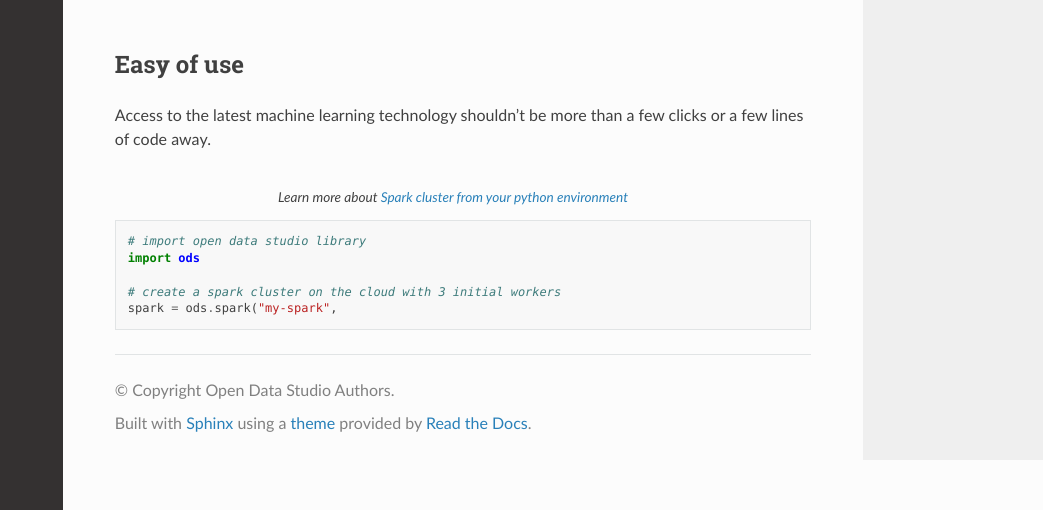
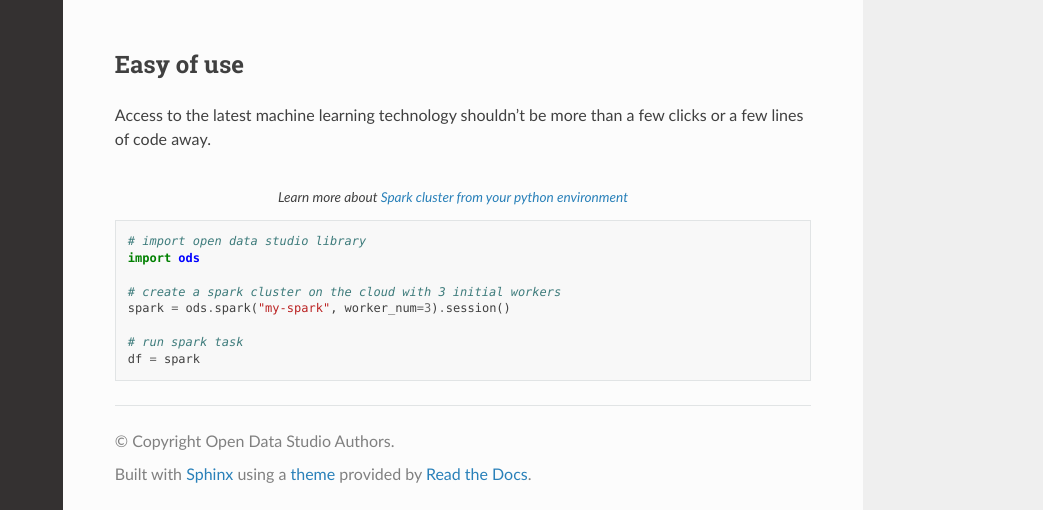
Before and after one commit to Forethoughts/forethoughts-datastudio, a Sphinx documentation site: the page built from docs/index.rst, in a window 1280 px wide and 900 px high, scrolled down 1468 px, cut to the strip 390-900 px from the top of the window. Shown: the whole strip, without its empty margins (237-1280 px from the left). Built offline with Sphinx 7.4.7 and the Read the Docs theme 2.0.0, drawn with Linux system fonts in a browser that asks for light colours.

Commit message:
fixes #6

```diff
--- a/docs/index.rst
+++ b/docs/index.rst
@@ -84,4 +84,7 @@ Access to the latest machine learning technology shouldn't be more than a few cl
    import ods
 
    # create a spark cluster on the cloud with 3 initial workers
-   spark = ods.spark("my-spark",
+   spark = ods.spark("my-spark", worker_num=3).session()
+
+   # run spark task
+   df = spark
```
